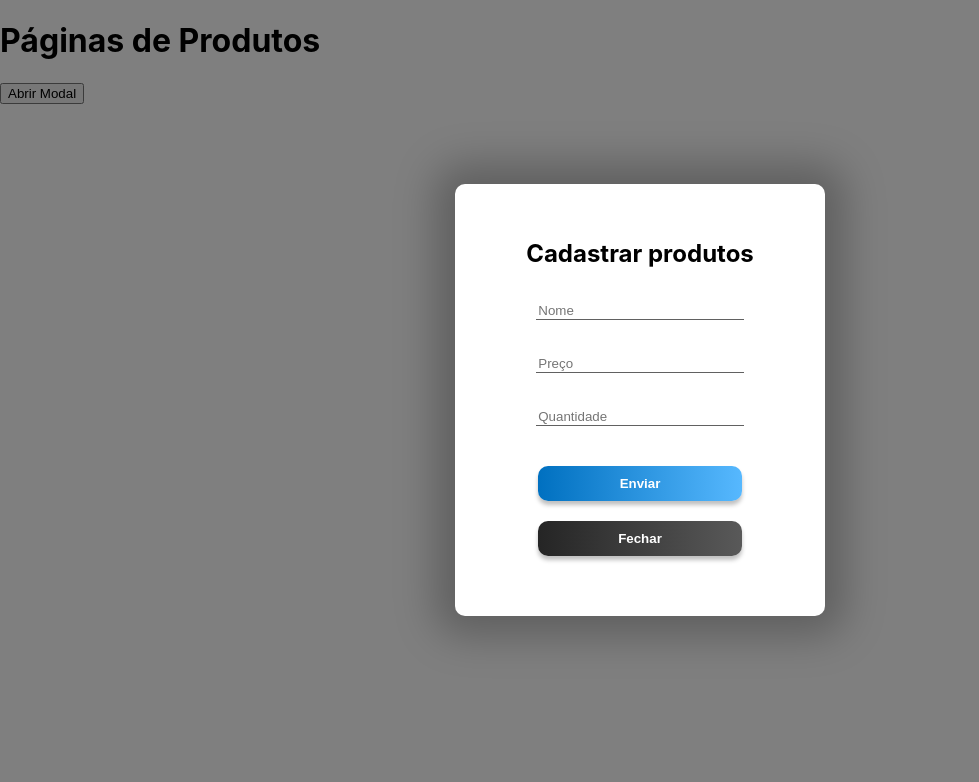
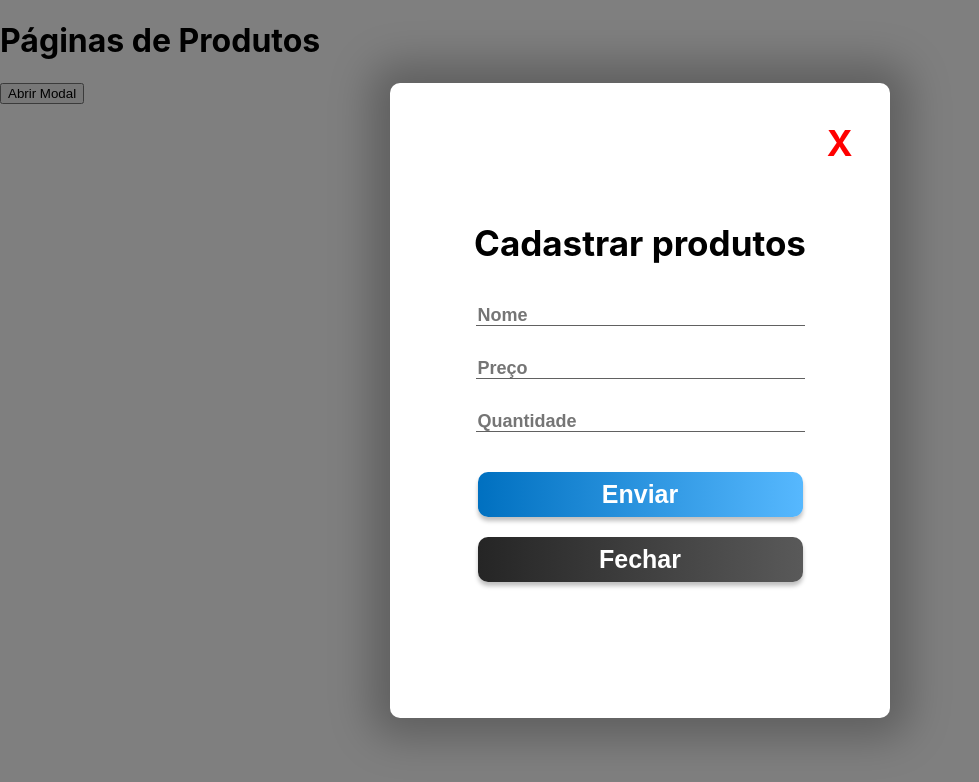
Before and after one commit to iamgiovann4/crm-dynamics, a React (Create React App) app: page /produtos in a window 1280 px wide. Both pictures are taken after a click on the button "Abrir Modal". Shown: the top 782 px of the page, without its empty margins (0-979 px from the left). Built offline with nearby package versions, Linux system fonts and the light colour scheme.

Commit message:
X no modal

```diff
--- a/src/components/Modal.css
+++ b/src/components/Modal.css
@@ -13,16 +13,18 @@
 .container{
     background-color: #fff;
     border-radius: 10px;
-    width: 370px;
+    width: 500px;
+    height: 600px;
     display: flex;
     flex-direction: column;
     align-items: center ;
+    justify-content: center;
     padding-top: 35px;
     box-shadow: 0px 0px 40px 20px rgba(0, 0, 0, 0.25);
 }
 
 input{
-    width: 55%;
+    width: 65%;
     border-top: none;
     border-left: none;
     border-right: none;
@@ -31,30 +33,42 @@ input{
     margin: 15px 0 0 0;
 }
 
+::-webkit-input-placeholder { /* Chrome/Opera/Safari */
+    font-size: 18px;
+    font-weight: bold;
+}
+.xizinho{
+    display: flex;
+    justify-content: end;
+    width: 85%;
+    color: #f00;
+    cursor: pointer;
+    margin-top: -100px;
+}
+h2{
+    font-size: 35px;
+}
 .enviar {
-    width: 55%;
-    height: 35px;
+    width: 65%;
+    height: 45px;
     border: 0;
     border-radius: 10px;
     background: linear-gradient(90deg, #0070C0 0%, rgba(15, 154, 254, 0.7) 100%);
     box-shadow: 0px 4px 4px rgba(0, 0, 0, 0.25);
     color: #fff;
+    font-size: 25px;
     font-weight: bold;
-    /* font-family: 'Inter';
-    font-style: normal;
-    font-weight: 800; */
-    /* font-size: 32px; */
-    /* line-height: 39px; */
 }
 
 .fechar {
-    width: 55%;
-    height: 35px;
+    width: 65%;
+    height: 45px;
     border: 0;
     border-radius: 10px;
     margin-bottom: 60px;
     background: linear-gradient(90deg, #252525 0%, rgba(37, 37, 37, 0.76) 100%);
     box-shadow: 0px 4px 4px rgba(0, 0, 0, 0.25);
     color: #fff;
+    font-size: 25px;
     font-weight: bold;
 }
--- a/src/components/Modal.js
+++ b/src/components/Modal.js
@@ -10,6 +10,8 @@ const Modal = ({id, onClose, children}) => {
     return(
         <div id='modal' className='modal' onClick={idModalFechar}>
             <div className='container'>
+
+                <div className='xizinho'><h2 onClick={onClose}>X</h2></div>
                 {children}
                 <input type="text" name="nome"  placeholder="Nome"/><br/>
                 <input type="text" name="preco"  placeholder="Preço"/><br/>
```
Also changed, not shown: 1 other file (tests, documents, lock files or other folders).
